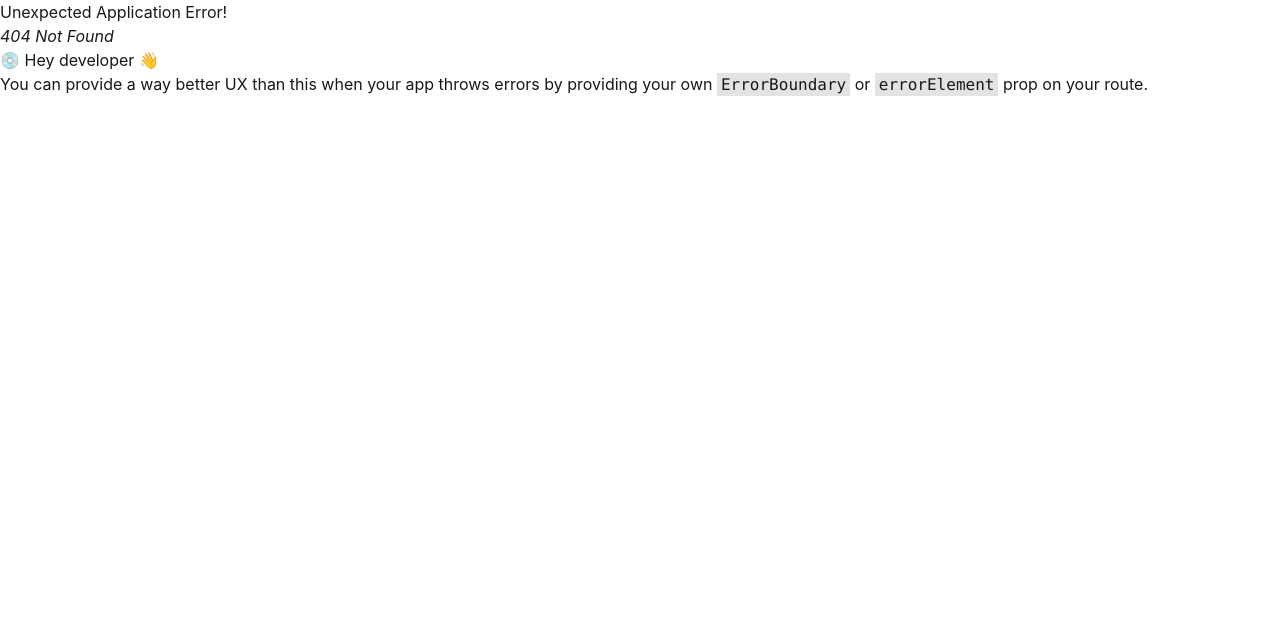
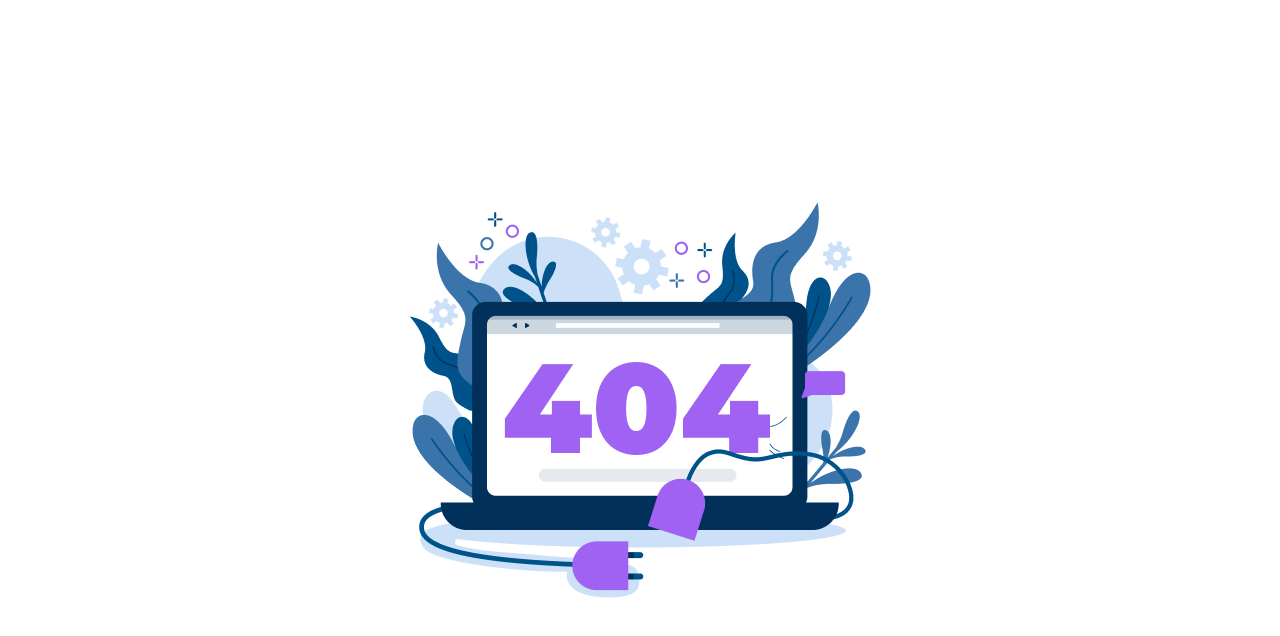
Before and after one commit to MH-liton-360/Hero-IO, a React (Vite) app: page /apps in a window 1280 px wide. Before the commit this address had no page. Shown: the top 636 px of the page. Built offline with nearby package versions, Linux system fonts and the light colour scheme.

Commit message:
Error Done

```diff
--- a/index.html
+++ b/index.html
@@ -1,5 +1,5 @@
 <!doctype html>
-<html lang="en">
+<html lang="en" data-theme="light">
 
 <head>
   <meta charset="UTF-8" />
--- /dev/null
+++ b/src/Pages/Error/Error.jsx
@@ -0,0 +1,12 @@
+import Error404 from "../../assets/error-404.png";
+
+const Error = () => {
+
+    return (
+        <div className="flex items-center justify-center h-screen">
+            <img src={Error404} alt="404 Error" className="max-w-full h-auto" />
+        </div>
+    );
+};
+
+export default Error;
--- a/src/Routes/router/Router.jsx
+++ b/src/Routes/router/Router.jsx
@@ -1,6 +1,7 @@
 import { createBrowserRouter } from "react-router";
 import Main from "../../Layouts/Main/Main";
 import Home from "../../Pages/Home/Home";
+import Error from "../../Pages/Error/Error";
 
 const Router = createBrowserRouter([
     {
@@ -9,6 +10,10 @@ const Router = createBrowserRouter([
         children: [
             { index: true, Component: Home }
         ]
+    },
+    {
+        path: "*",
+        Component: Error
     }
 ])
 
```
